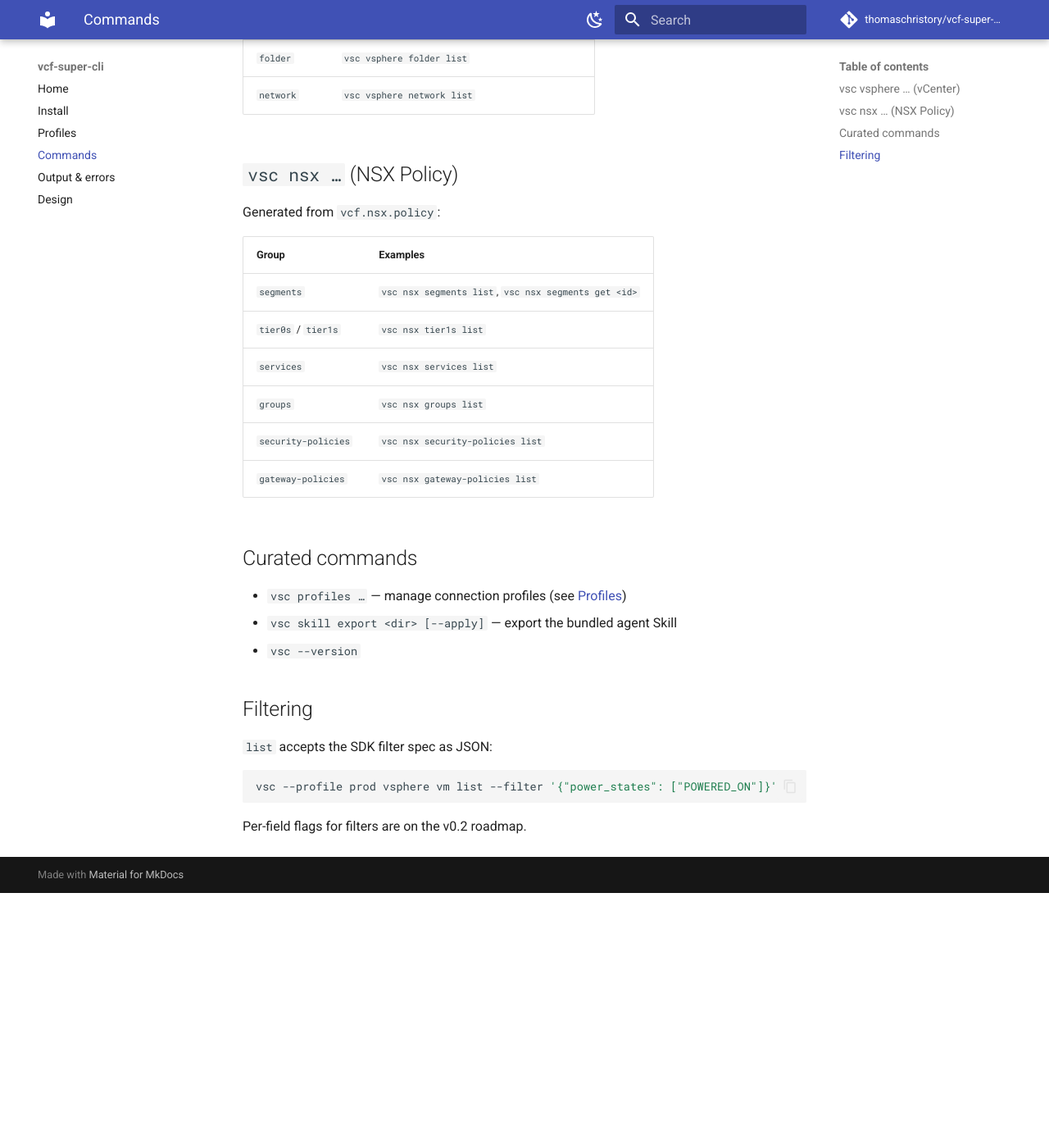
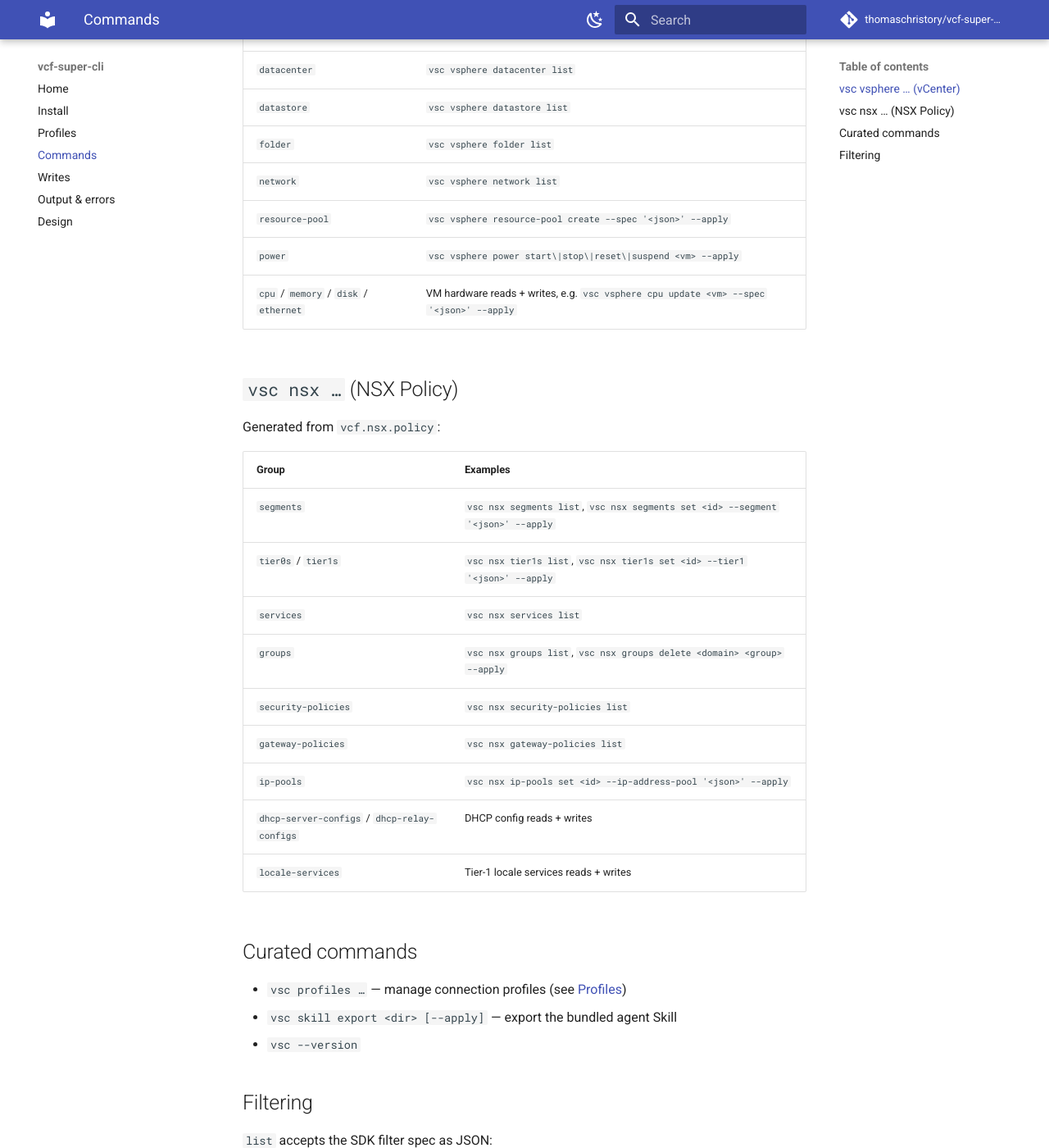
Before and after one commit to thomaschristory/vcf-super-cli, an MkDocs documentation site: the page built from docs/commands.md, in a window 1280 px wide and 1400 px high, scrolled down 782 px. Shown: the whole window at 82% size. Built offline with MkDocs 1.6.1 and Material for MkDocs 9.7.7, drawn with Linux system fonts in a browser that asks for light colours; comment, search, counter and statistics services are not loaded; before the commit the page ends 1871 px from its top, so only the background shows below that; some of the changed text lies outside the part shown.

Commit message:
docs: document writes + --apply safety model (#23) (#27)
- SKILL.md: dry-run-by-default + --apply, the request/response envelope, body/spec
  passing, write exit codes (7/8), write examples; expanded group listing.
- New docs/writes.md page (dry-run model, envelope, bodies, errors, examples);
  added to mkdocs nav.
- usage.md: replace the "read-only in v0.1" note with the writes/dry-run model.
- commands.md: read+write verbs, expanded vSphere/NSX catalog with --apply examples;
  filter per-field flags noted as v0.3.
- index.md: drop "read-only"; writes are dry-run by default.

Co-authored-by: Thomas Christory <tchristory@partner.auchan.fr>
Co-authored-by: Claude Opus 4.8 (1M context) <noreply@anthropic.com>

````diff
--- a/docs/commands.md
+++ b/docs/commands.md
@@ -4,12 +4,15 @@ The `vsphere` and `nsx` command trees are **generated from the `vcf-sdk` vAPI
 bindings**, so `vsc --help` (and each sub-`--help`) is always the authoritative,
 version-accurate reference. This page is an overview.
 
-Generated leaves expose read verbs:
+Generated leaves expose both **read** and **write** verbs:
 
 - `list` — list resources (optional `--filter '<json>'`)
 - `get <id>` — fetch one resource by id, **where the SDK provides a by-id GET**
   (e.g. `vm`, `cluster`, `datacenter`, `datastore`; some leaves such as `host`,
   `folder`, and `network` are `list`-only)
+- writes — `create`, `delete`, `set` (PUT upsert), `patch`, and action verbs
+  (e.g. `start`/`stop`/`reset` under `power`). **Writes are dry-run by default and
+  require `--apply`** — see [Writes](writes.md).
 
 ## `vsc vsphere …` (vCenter)
 
@@ -17,13 +20,16 @@ Generated from `com.vmware.vcenter`:
 
 | Group | Examples |
 |-------|----------|
-| `vm` | `vsc vsphere vm list`, `vsc vsphere vm get <vm>` |
-| `host` | `vsc vsphere host list` |
+| `vm` | `vsc vsphere vm list`, `vsc vsphere vm get <vm>`, `vsc vsphere vm delete <vm> --apply` |
+| `host` | `vsc vsphere host list`, `vsc vsphere host disconnect <host> --apply` |
 | `cluster` | `vsc vsphere cluster list` |
 | `datacenter` | `vsc vsphere datacenter list` |
 | `datastore` | `vsc vsphere datastore list` |
 | `folder` | `vsc vsphere folder list` |
 | `network` | `vsc vsphere network list` |
+| `resource-pool` | `vsc vsphere resource-pool create --spec '<json>' --apply` |
+| `power` | `vsc vsphere power start\|stop\|reset\|suspend <vm> --apply` |
+| `cpu` / `memory` / `disk` / `ethernet` | VM hardware reads + writes, e.g. `vsc vsphere cpu update <vm> --spec '<json>' --apply` |
 
 ## `vsc nsx …` (NSX Policy)
 
@@ -31,12 +37,15 @@ Generated from `vcf.nsx.policy`:
 
 | Group | Examples |
 |-------|----------|
-| `segments` | `vsc nsx segments list`, `vsc nsx segments get <id>` |
-| `tier0s` / `tier1s` | `vsc nsx tier1s list` |
+| `segments` | `vsc nsx segments list`, `vsc nsx segments set <id> --segment '<json>' --apply` |
+| `tier0s` / `tier1s` | `vsc nsx tier1s list`, `vsc nsx tier1s set <id> --tier1 '<json>' --apply` |
 | `services` | `vsc nsx services list` |
-| `groups` | `vsc nsx groups list` |
+| `groups` | `vsc nsx groups list`, `vsc nsx groups delete <domain> <group> --apply` |
 | `security-policies` | `vsc nsx security-policies list` |
 | `gateway-policies` | `vsc nsx gateway-policies list` |
+| `ip-pools` | `vsc nsx ip-pools set <id> --ip-address-pool '<json>' --apply` |
+| `dhcp-server-configs` / `dhcp-relay-configs` | DHCP config reads + writes |
+| `locale-services` | Tier-1 locale services reads + writes |
 
 ## Curated commands
 
@@ -52,4 +61,4 @@ Generated from `vcf.nsx.policy`:
 vsc --profile prod vsphere vm list --filter '{"power_states": ["POWERED_ON"]}'
 ```
 
-Per-field flags for filters are on the v0.2 roadmap.
+Per-field flags for filters are on the v0.3 roadmap.
--- a/mkdocs.yml
+++ b/mkdocs.yml
@@ -39,5 +39,6 @@ nav:
   - Install: install.md
   - Profiles: profiles.md
   - Commands: commands.md
+  - Writes: writes.md
   - Output & errors: usage.md
   - Design: design.md
````
Also changed, not shown: docs/index.md (+4 -4 lines), docs/usage.md (+6 -3 lines), docs/writes.md (added, +101 -0 lines), vsc/skill/assets/SKILL.md (+46 -8 lines).
